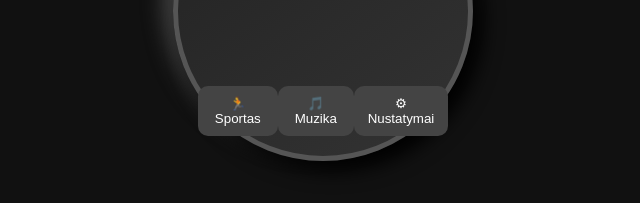
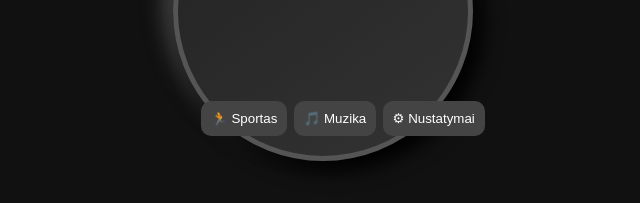
Before and after one commit to JuanDeag4/smartwatch-ui, a plain HTML site: page index.html in a window 1280 px wide. Shown: the part 389-592 px from the top of the page, without its empty margins (317-957 px from the left). Drawn offline with Linux system fonts and the light colour scheme.

Commit message:
Update style.css

```diff
--- a/style.css
+++ b/style.css
@@ -27,6 +27,7 @@ body {
   flex-direction: column;
   justify-content: space-between;
   padding: 20px;
+  position: relative;
 }
 
 /* Home Screen */
@@ -55,7 +56,9 @@ body {
 .menu {
   display: flex;
   justify-content: space-around;
-  margin-top: -300px;
+  position: absolute;
+  bottom: 20px; /* Position the menu at the bottom of the watch */
+  width: 100%;
 }
 
 .menu-item {
```
